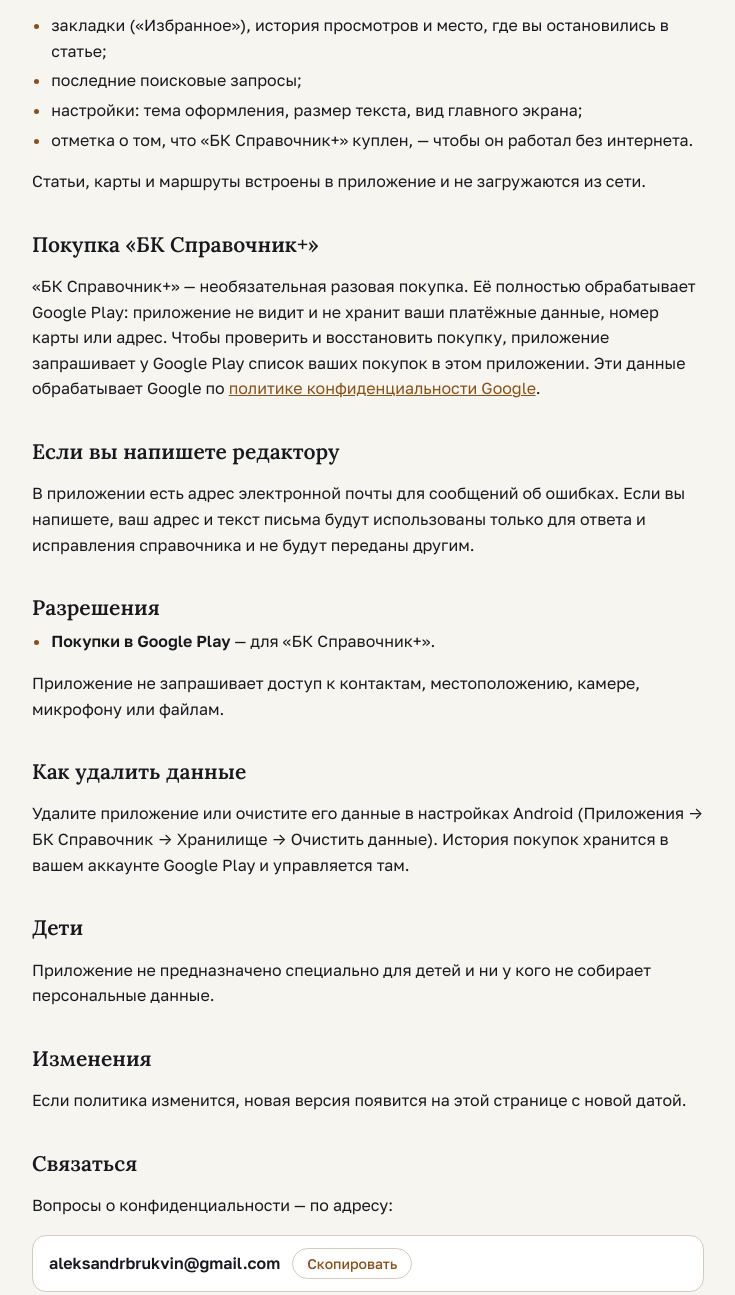
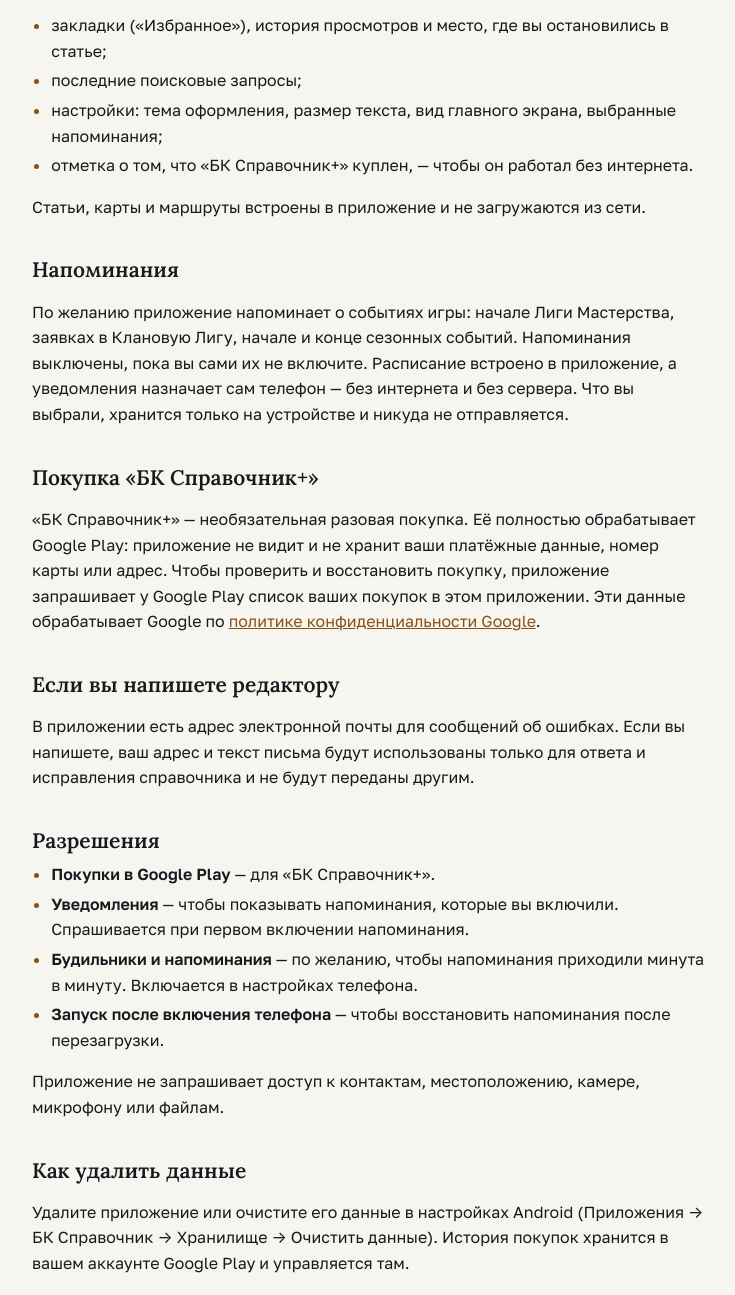
Before and after one commit to AleksandrBrukvin/bk-guide-privacy, a plain HTML site: page index.html in a window 1280 px wide. Shown: the part 648-1943 px from the top of the page, without its empty margins (272-1007 px from the left). Drawn offline with Linux system fonts and the light colour scheme.

Commit message:
Напоминания и новые разрешения

```diff
--- a/index.html
+++ b/index.html
@@ -97,7 +97,7 @@
   <h1>БК Справочник</h1>
   <p class="lead">Неофициальный справочник по игре «Бойцовский клуб» (combats.com) для Android.
     Приложение не собирает персональные данные и работает без интернета.</p>
-  <p class="meta">Действует с 10 ноября 2026 года.</p>
+  <p class="meta">Действует с 10 ноября 2026 года, обновлена 19 ноября 2026 года.</p>
 
   <div class="facts" role="list" aria-label="Коротко">
     <div class="fact" role="listitem"><span>Сбор персональных данных</span><b class="ok">нет</b></div>
@@ -112,10 +112,16 @@
   <ul>
     <li>закладки («Избранное»), история просмотров и место, где вы остановились в статье;</li>
     <li>последние поисковые запросы;</li>
-    <li>настройки: тема оформления, размер текста, вид главного экрана;</li>
+    <li>настройки: тема оформления, размер текста, вид главного экрана, выбранные напоминания;</li>
     <li>отметка о том, что «БК Справочник+» куплен, — чтобы он работал без интернета.</li>
   </ul>
   <p>Статьи, карты и маршруты встроены в приложение и не загружаются из сети.</p>
+
+  <h2>Напоминания</h2>
+  <p>По желанию приложение напоминает о событиях игры: начале Лиги Мастерства, заявках в Клановую Лигу,
+    начале и конце сезонных событий. Напоминания выключены, пока вы сами их не включите. Расписание
+    встроено в приложение, а уведомления назначает сам телефон — без интернета и без сервера. Что вы
+    выбрали, хранится только на устройстве и никуда не отправляется.</p>
 
   <h2>Покупка «БК Справочник+»</h2>
   <p>«БК Справочник+» — необязательная разовая покупка. Её полностью обрабатывает Google Play:
@@ -132,6 +138,9 @@
   <h2>Разрешения</h2>
   <ul>
     <li><b>Покупки в Google Play</b> — для «БК Справочник+».</li>
+    <li><b>Уведомления</b> — чтобы показывать напоминания, которые вы включили. Спрашивается при первом включении напоминания.</li>
+    <li><b>Будильники и напоминания</b> — по желанию, чтобы напоминания приходили минута в минуту. Включается в настройках телефона.</li>
+    <li><b>Запуск после включения телефона</b> — чтобы восстановить напоминания после перезагрузки.</li>
   </ul>
   <p>Приложение не запрашивает доступ к контактам, местоположению, камере, микрофону или файлам.</p>
 
@@ -162,7 +171,9 @@
       the device. The optional one-time purchase «БК Справочник+» is processed entirely by Google Play; the
       app only queries Google Play for its own purchases (see the
       <a href="https://policies.google.com/privacy" target="_blank" rel="noopener">Google Privacy Policy</a>).
-      Uninstalling the app removes all its data. Contact: aleksandrbrukvin@gmail.com. Effective 10 November 2026.</p>
+      Optional reminders (league and event schedule) are scheduled by the phone itself, with no internet
+      or server; the app asks for the notification permission and, optionally, for exact alarms only to show
+      them on time. Uninstalling the app removes all its data. Contact: aleksandrbrukvin@gmail.com. Effective 10 November 2026, updated 19 November 2026.</p>
   </section>
 </main>
 
```
